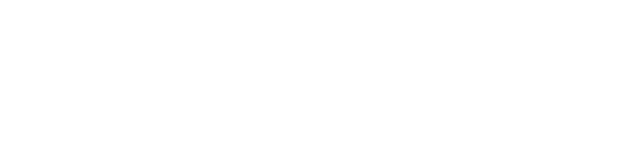
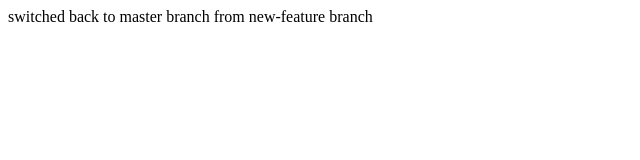
Before and after one commit to aman-hbwsl/git-training, a plain HTML site: page index.html in a window 1280 px wide. Shown: the whole page, without its empty margins (0-640 px from the left). Drawn offline with Linux system fonts and the light colour scheme.

```diff
--- a/index.html
+++ b/index.html
@@ -6,6 +6,6 @@
     <title>Document</title>
 </head>
 <body>
-
+    switched back to master branch from new-feature branch
 </body>
 </html>
```
Also changed, not shown: dir3/sample.txt (added).
